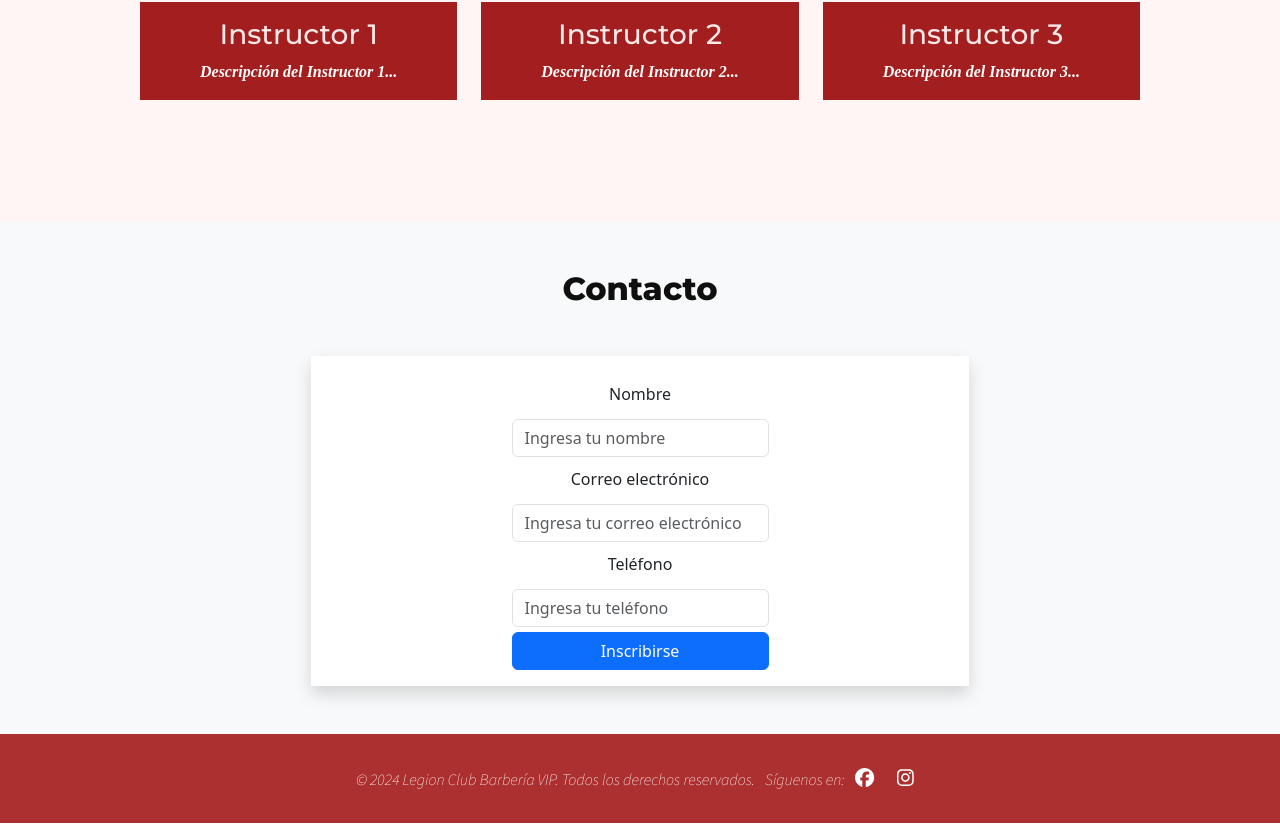
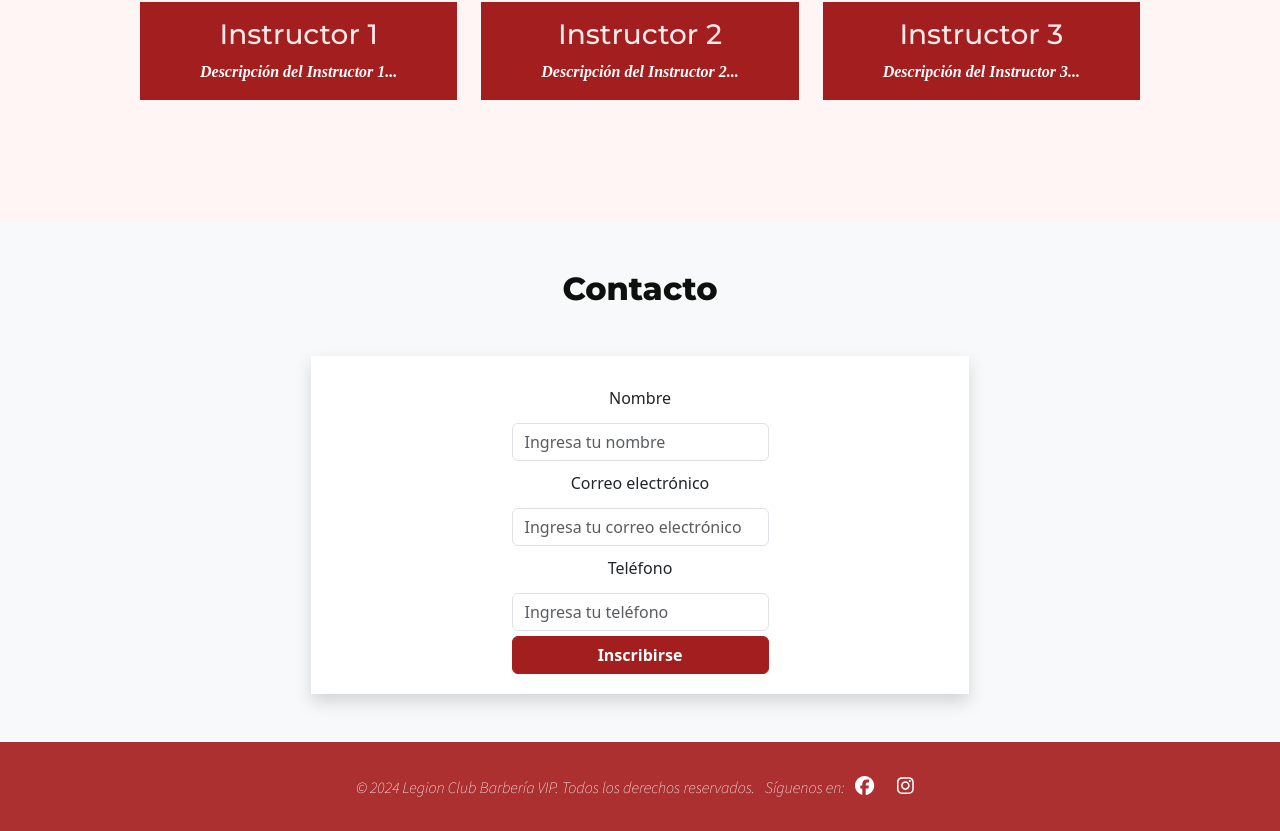
Before and after one commit to AlejoRojas11/legion, a React (Create React App) app: page / in a window 1280 px wide. Shown: the part 2448-3279 px from the top of the page. Built offline with nearby package versions, Linux system fonts and the light colour scheme.

Commit message:
base de datos

```diff
--- a/src/components/Contact.css
+++ b/src/components/Contact.css
@@ -32,8 +32,8 @@
   }
 
   .custom-button {
-    background-color: #A31E1E; /* Color rojo vinotinto */
-    border-color: #A31E1E; /* Color del borde */
+    background-color: #A31E1E !important; /* Color rojo vinotinto */
+    border-color: #A31E1E !important; /* Color del borde */
     color: #ffffff; /* Color del texto */
     font-weight: bold; /* Negrita */
   }
--- a/src/components/Contact.js
+++ b/src/components/Contact.js
@@ -1,6 +1,7 @@
 import React, { useState } from 'react';
 import { Container, Row, Col, Form, Button, Card } from 'react-bootstrap';
 import axios from 'axios';
+import './Contact.css'
 
 const Contact = () => {
   const [formData, setFormData] = useState({
```
